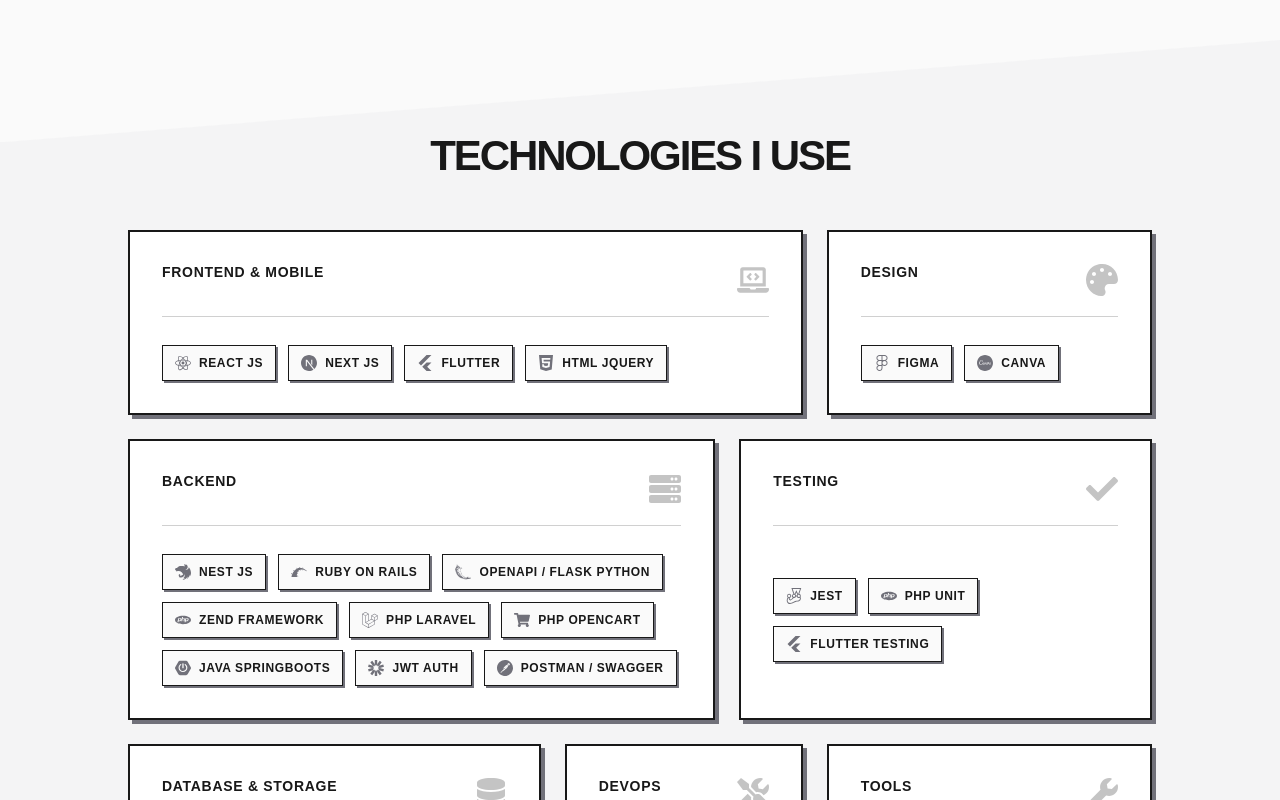
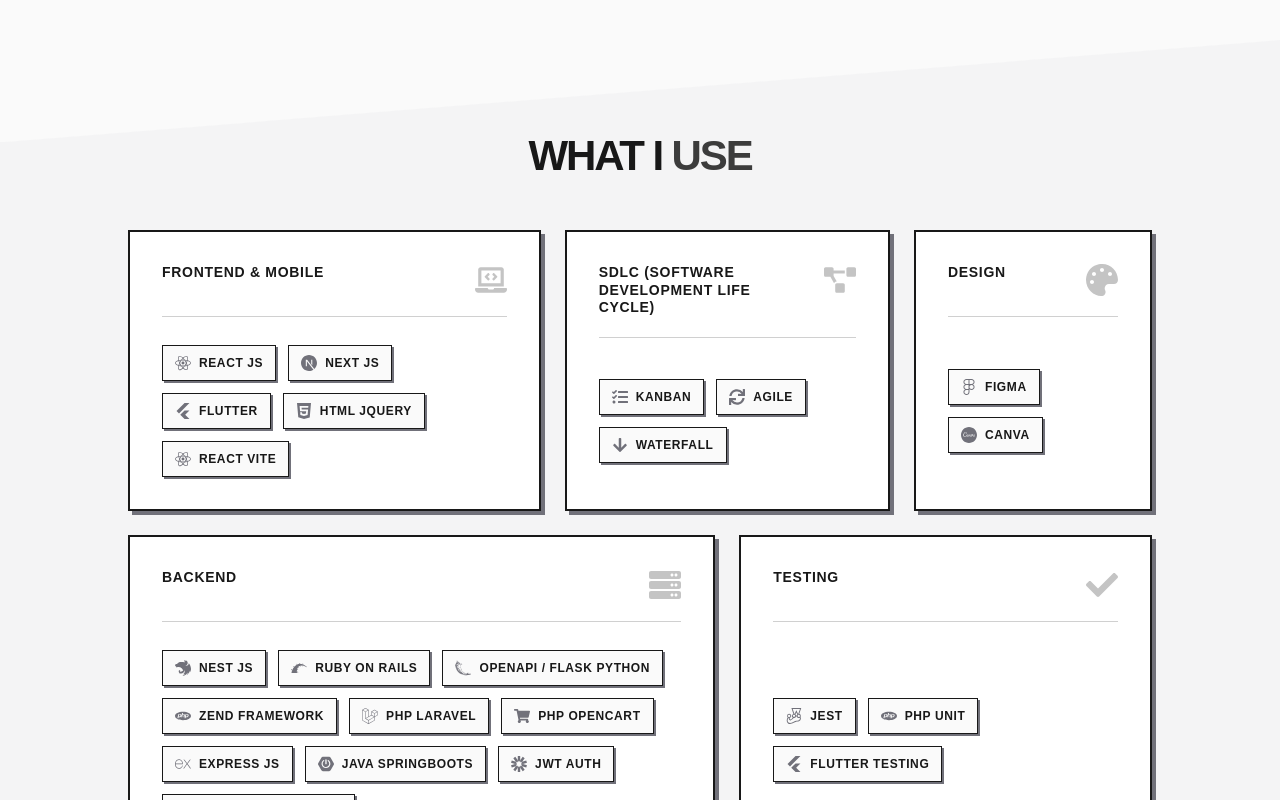
Before and after one commit to gemintangsf/portfolio, a Next.js app: page / in a window 1280 px wide. Shown: the part 760-1560 px from the top of the page. Built offline with nearby package versions, Linux system fonts and the light colour scheme; a web font is replaced by a local one.

Commit message:
feat(sections): enhance landing page preview and tech stack styling

```diff
--- a/src/components/sections/LandingHero.tsx
+++ b/src/components/sections/LandingHero.tsx
@@ -8,7 +8,6 @@
 export default function LandingHero() {
   const { isLoaded } = useUI();
 
-  // Scroll to section handler
   const handleScroll = (id: string) => {
     const element = document.getElementById(id);
     if (element) {
--- a/src/components/sections/ProjectsPreviewSection.tsx
+++ b/src/components/sections/ProjectsPreviewSection.tsx
@@ -79,7 +79,6 @@
   },
 ];
 
-// Easing standar animasi premium (Cubic Bezier)
 const easeElegant: [number, number, number, number] = [0.16, 1, 0.3, 1];
 
 export default function ProjectsPreviewSection() {
--- a/src/components/sections/TechStackSection.tsx
+++ b/src/components/sections/TechStackSection.tsx
@@ -9,8 +9,11 @@
   FaPalette,
   FaCheck,
   FaWrench,
-  FaBrain,
-  FaShoppingCart
+  FaShoppingCart,
+  FaTasks,
+  FaSync,
+  FaArrowDown,
+  FaProjectDiagram
 } from "react-icons/fa";
 import {
   SiReact,
@@ -43,8 +46,11 @@
   SiOpensearch,
   SiPostman,
   SiHtml5,
-  SiGithubactions
+  SiGithubactions,
+  SiExpress,
+  SiOllama
 } from "react-icons/si";
+import { BsMicrosoftTeams } from "react-icons/bs";
 import { IconType } from "react-icons";
 
 interface TechItem {
@@ -63,18 +69,29 @@
   {
     title: "Frontend & Mobile",
     icon: FaLaptopCode,
-    sizeClass: "col-span-12 lg:col-span-8",
+    sizeClass: "col-span-12 lg:col-span-5",
     items: [
       { name: "React JS", icon: SiReact },
       { name: "Next JS", icon: SiNextdotjs },
       { name: "Flutter", icon: SiFlutter },
-      { name: "HTML Jquery", icon: SiHtml5 }
+      { name: "HTML Jquery", icon: SiHtml5 },
+      { name: "React Vite", icon: SiReact }
+    ]
+  },
+  {
+    title: "SDLC (Software Development Life Cycle)",
+    icon: FaProjectDiagram,
+    sizeClass: "col-span-12 lg:col-span-4",
+    items: [
+      { name: "Kanban", icon: FaTasks },
+      { name: "Agile", icon: FaSync },
+      { name: "Waterfall", icon: FaArrowDown }
     ]
   },
   {
     title: "Design",
     icon: FaPalette,
-    sizeClass: "col-span-12 lg:col-span-4",
+    sizeClass: "col-span-12 lg:col-span-3",
     items: [
       { name: "Figma", icon: SiFigma },
       { name: "Canva", icon: SiCanva }
@@ -91,6 +108,7 @@
       { name: "Zend Framework", icon: SiPhp },
       { name: "PHP Laravel", icon: SiLaravel },
       { name: "PHP OpenCart", icon: FaShoppingCart },
+      { name: "Express JS", icon: SiExpress },
       { name: "Java Springboots", icon: SiSpringboot },
       { name: "JWT Auth", icon: SiJsonwebtokens },
       { name: "Postman / Swagger", icon: SiPostman }
@@ -139,9 +157,10 @@
       { name: "SonarQube", icon: SiSonarqube },
       { name: "Apache Airflow", icon: SiApacheairflow },
       { name: "Githooks", icon: SiGit },
+      { name: "Microsoft Teams", icon: BsMicrosoftTeams },
       { name: "Jira", icon: SiJira },
       { name: "Notion", icon: SiNotion },
-      { name: "Ollama (LLM/AI)", icon: FaBrain },
+      { name: "Ollama (LLM/AI)", icon: SiOllama },
       { name: "Git", icon: SiGit }
     ]
   }
@@ -171,7 +190,7 @@
             {/* Title + Subtitle group */}
             <div className="flex flex-col gap-2 md:gap-3 text-center mb-8 md:mb-12">
               <h2 className="text-xl md:text-xl lg:text-xl laptop-l:text-2xl 4k:text-2xl font-black text-brand-base uppercase tracking-tighter leading-tight">
-                Technologies I Use
+                WHAT I <span className="text-brand-accent">USE</span>
               </h2>
             </div>
 
```
